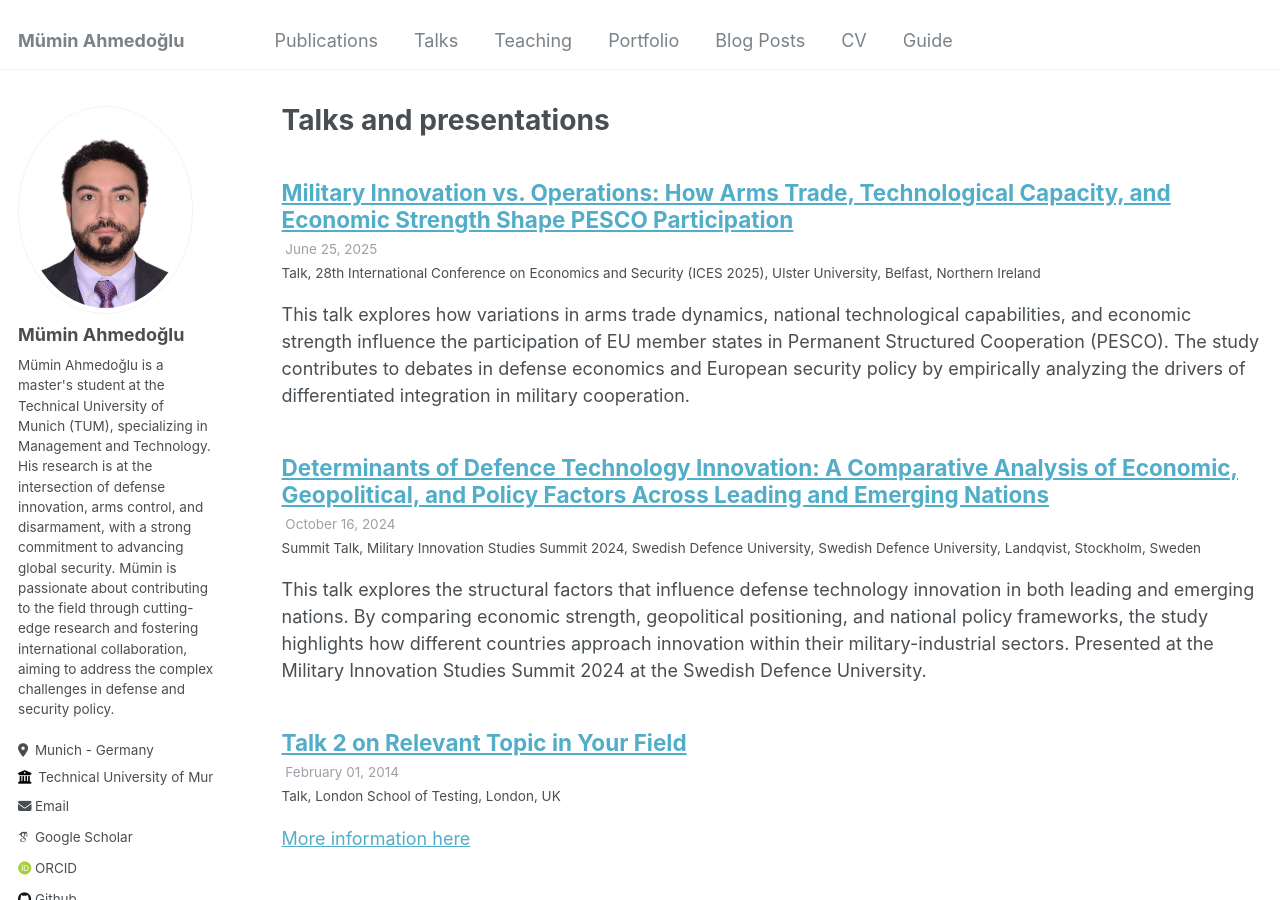
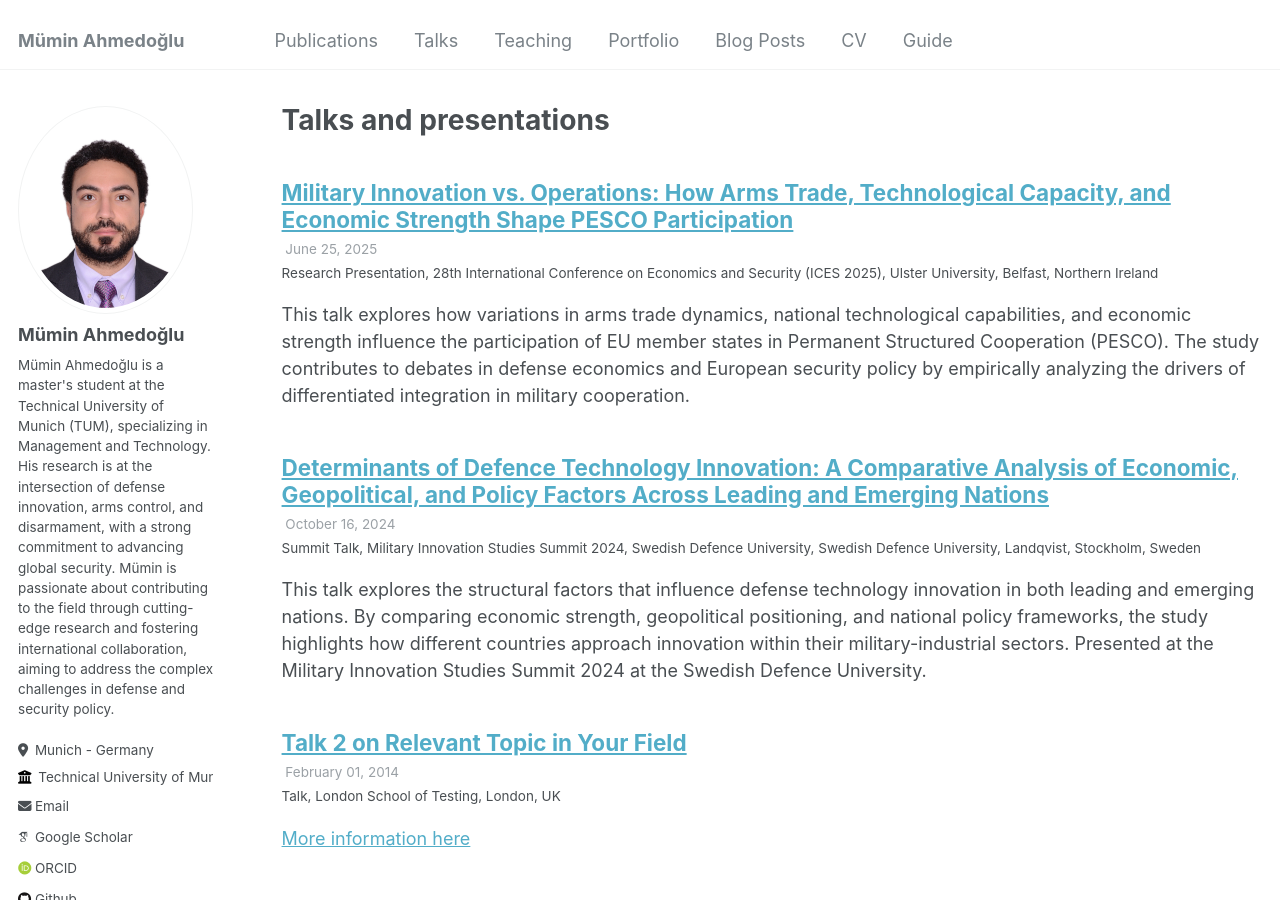
Before and after one commit to ahmedoglu/ahmedoglu.github.io, a Jekyll site: the page built from _pages/talks.html, in a window 1280 px wide and 900 px high. Built offline with Jekyll 4.4.1, drawn with Linux system fonts in a browser that asks for light colours; some web fonts are replaced.

Commit message:
Update 2012-03-01-talk-1.md

```diff
--- a/_talks/2012-03-01-talk-1.md
+++ b/_talks/2012-03-01-talk-1.md
@@ -1,7 +1,7 @@
 ---
 title: "Military Innovation vs. Operations: How Arms Trade, Technological Capacity, and Economic Strength Shape PESCO Participation"
 collection: talks
-type: "Talk"
+type: "Research Presentation"
 permalink: /talks/2012-03-01-talk-1
 venue: "28th International Conference on Economics and Security (ICES 2025), Ulster University"
 date: 2025-06-25
```
